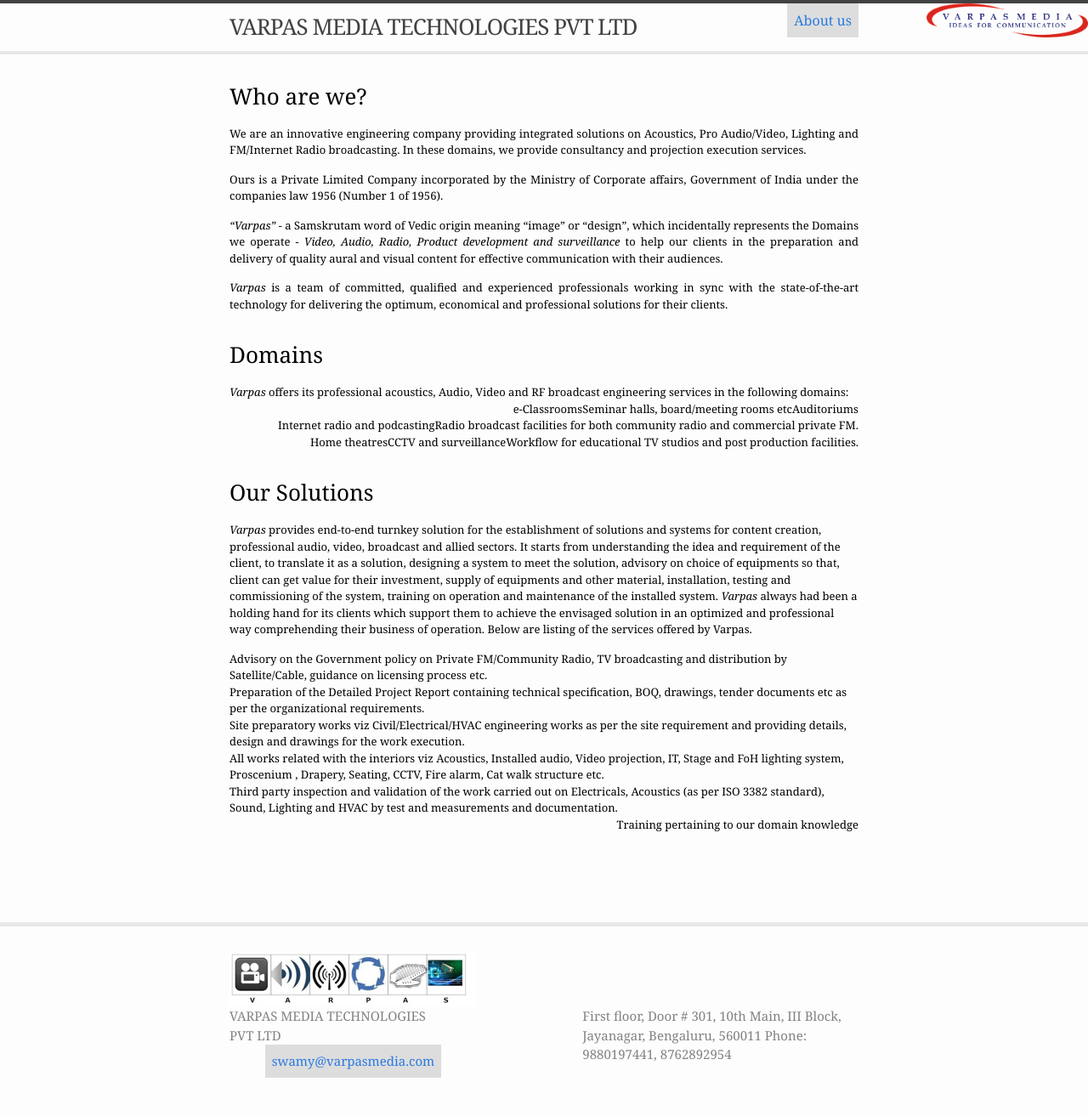
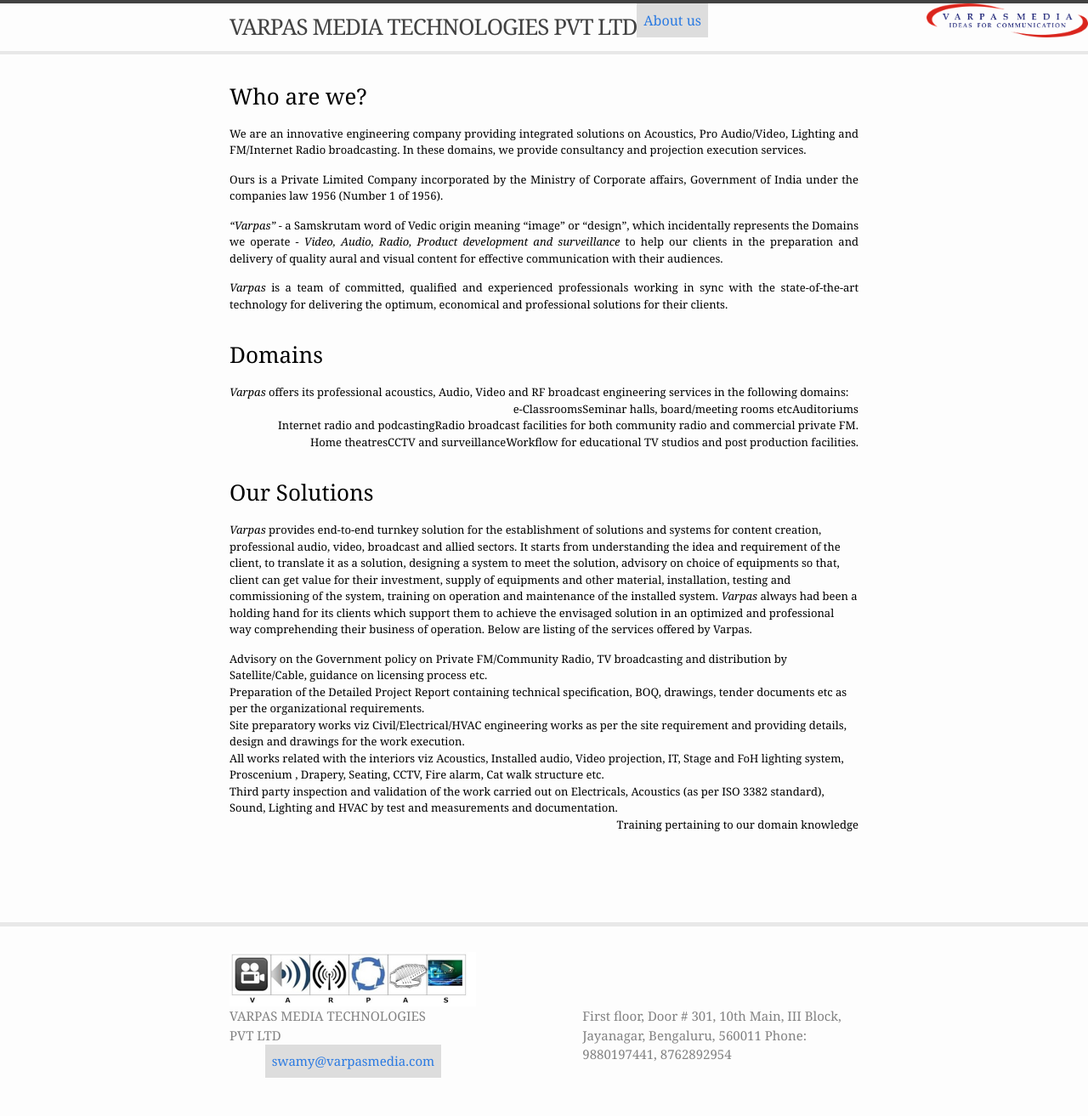
Before and after one commit to VarpasMedia/VarpasMedia.github.io, a Jekyll site: the page built from index.md, in a window 1280 px wide. Shown: the whole page at 85% size. Built offline with Jekyll 4.4.1, drawn with Linux system fonts in a browser that asks for light colours.

Commit message:
Update header.html

```diff
--- a/_includes/header.html
+++ b/_includes/header.html
@@ -34,7 +34,7 @@ li a {
 <body>
 
 <ul>
-   <li style="float:right"><a class="active" href="about">About us</a></li>
+   <li style="float:left"><a class="active" href="about">About us</a></li>
 
 </ul>
 
```
